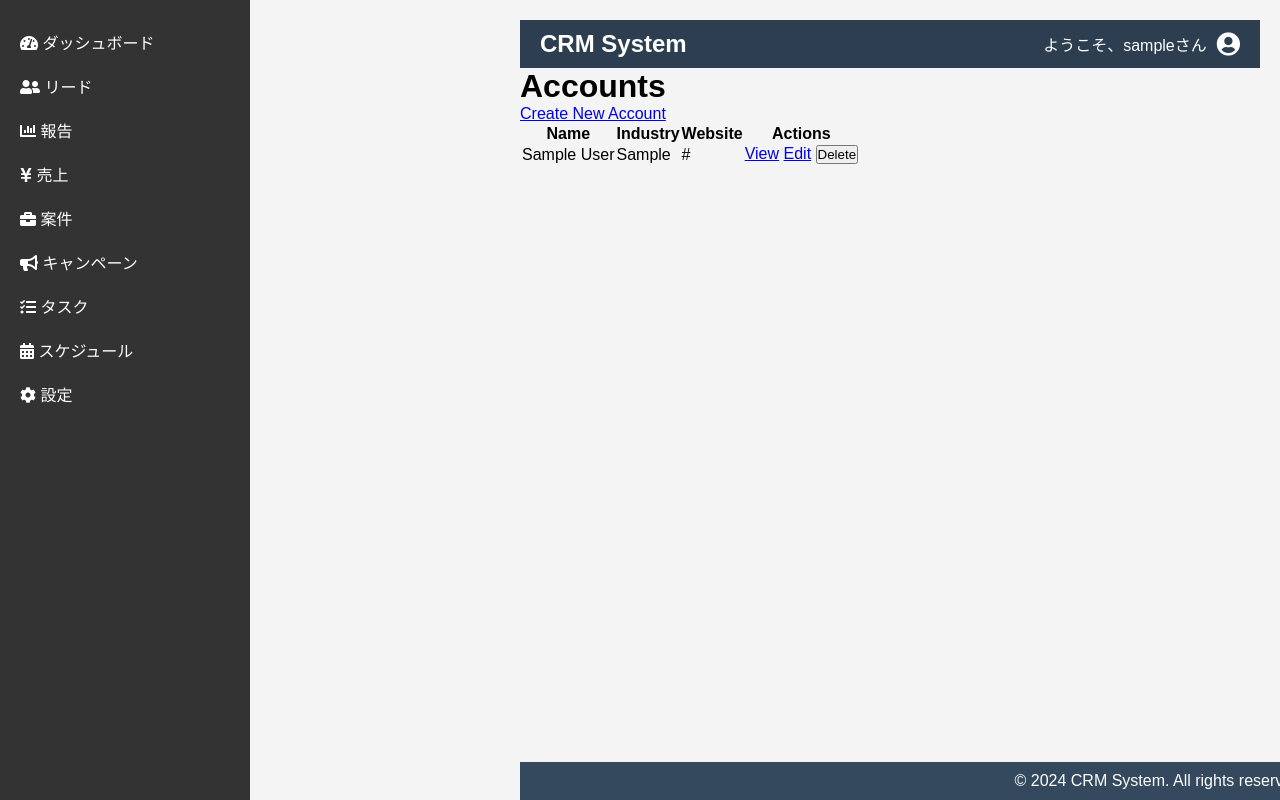
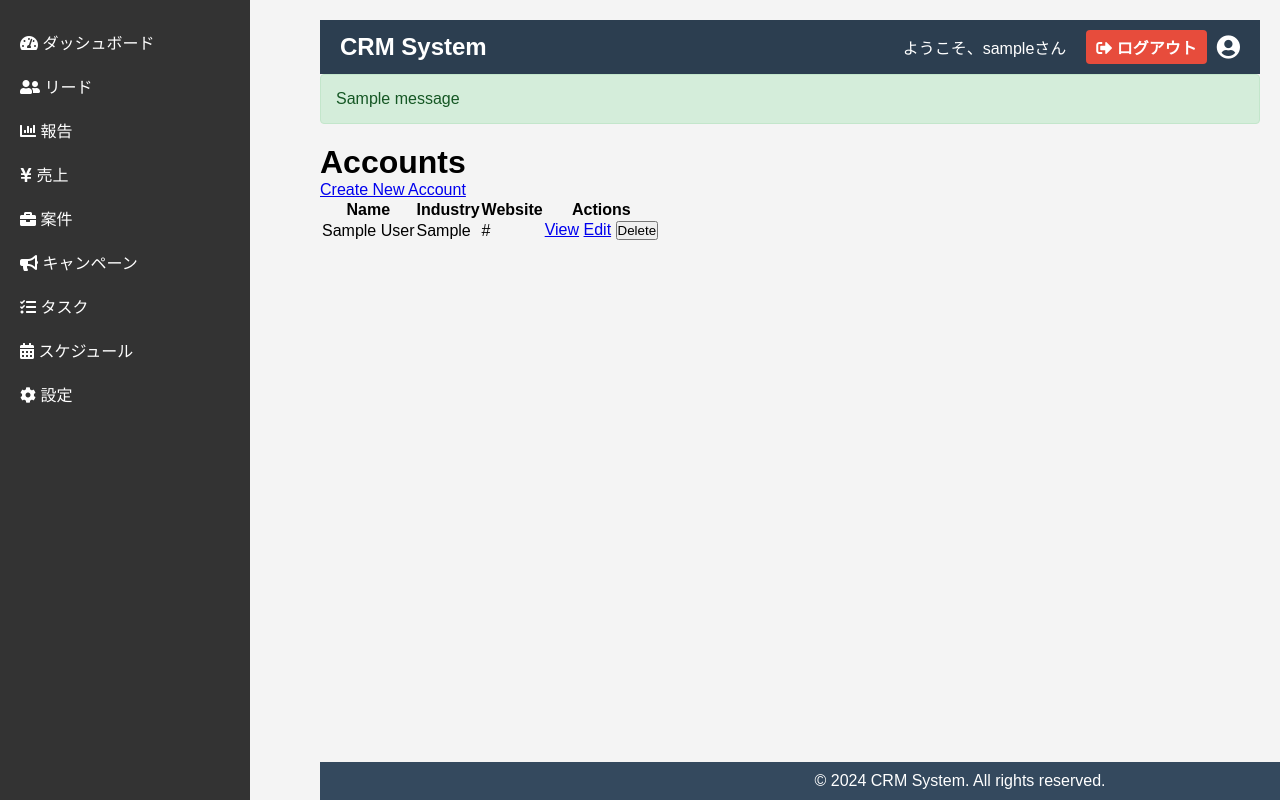
Before and after one commit to macnishio/CRMbyReplitCreate, a Flask app: page /accounts/ in a window 1280 px wide. Run offline with Flask 3, Linux system fonts and the light colour scheme; a user stored in the database is signed in; tables that the repository leaves empty hold one stand-in row (values such as "Sample post"); one stand-in notice (Sample message) is shown.

Commit message:
Agent query: Are the login and register links visible in the header when not logged in, and is the logout link visible when logged in?

```diff
--- a/static/css/styles.css
+++ b/static/css/styles.css
@@ -47,7 +47,7 @@ body {
 .main-content {
     flex-grow: 1;
     padding: 20px;
-    margin-left: 250px; /* Match sidebar width */
+    margin-left: 50px;
 }
 
 /* Header styles */
@@ -68,6 +68,7 @@ body {
 .user-profile {
     display: flex;
     align-items: center;
+    gap: 10px;
 }
 
 .user-profile span {
@@ -77,6 +78,62 @@ body {
 .avatar {
     font-size: 24px;
     color: white;
+}
+
+/* Authentication buttons */
+.btn-login,
+.btn-logout,
+.btn-register {
+    padding: 8px 15px;
+    border-radius: 4px;
+    text-decoration: none;
+    color: white;
+    font-weight: bold;
+    transition: background-color 0.3s;
+}
+
+.btn-login {
+    background-color: #3498db;
+}
+
+.btn-logout {
+    background-color: #e74c3c;
+}
+
+.btn-register {
+    background-color: #2ecc71;
+}
+
+.btn-login:hover,
+.btn-logout:hover,
+.btn-register:hover {
+    opacity: 0.9;
+}
+
+/* Alert messages */
+.alert {
+    padding: 15px;
+    margin-bottom: 20px;
+    border: 1px solid transparent;
+    border-radius: 4px;
+}
+
+.alert-success {
+    color: #155724;
+    background-color: #d4edda;
+    border-color: #c3e6cb;
+}
+
+.alert-error {
+    color: #721c24;
+    background-color: #f8d7da;
+    border-color: #f5c6cb;
+}
+
+.alert-info {
+    color: #0c5460;
+    background-color: #d1ecf1;
+    border-color: #bee5eb;
 }
 
 /* Footer styles */
@@ -113,6 +170,7 @@ body {
 
     .user-profile {
         margin-top: 10px;
+        flex-wrap: wrap;
     }
 }
 
--- a/templates/base.html
+++ b/templates/base.html
@@ -28,11 +28,24 @@
             <header class="header">
                 <div class="logo">CRM System</div>
                 <div class="user-profile">
-                    <span>ようこそ、{{ current_user.username }}さん</span>
-                    <i class="fas fa-user-circle avatar"></i>
+                    {% if current_user.is_authenticated %}
+                        <span>ようこそ、{{ current_user.username }}さん</span>
+                        <a href="{{ url_for('auth.logout') }}" class="btn btn-logout"><i class="fas fa-sign-out-alt"></i> ログアウト</a>
+                        <i class="fas fa-user-circle avatar"></i>
+                    {% else %}
+                        <a href="{{ url_for('auth.login') }}" class="btn btn-login"><i class="fas fa-sign-in-alt"></i> ログイン</a>
+                        <a href="{{ url_for('auth.register') }}" class="btn btn-register"><i class="fas fa-user-plus"></i> 新規登録</a>
+                    {% endif %}
                 </div>
             </header>
             <main>
+                {% with messages = get_flashed_messages(with_categories=true) %}
+                    {% if messages %}
+                        {% for category, message in messages %}
+                            <div class="alert alert-{{ category }}">{{ message }}</div>
+                        {% endfor %}
+                    {% endif %}
+                {% endwith %}
                 {% block content %}{% endblock %}
             </main>
             <footer class="footer">
```
